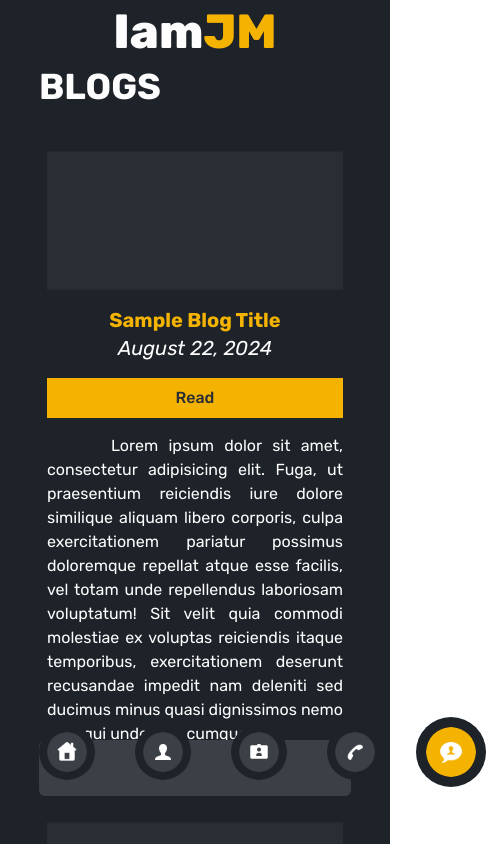
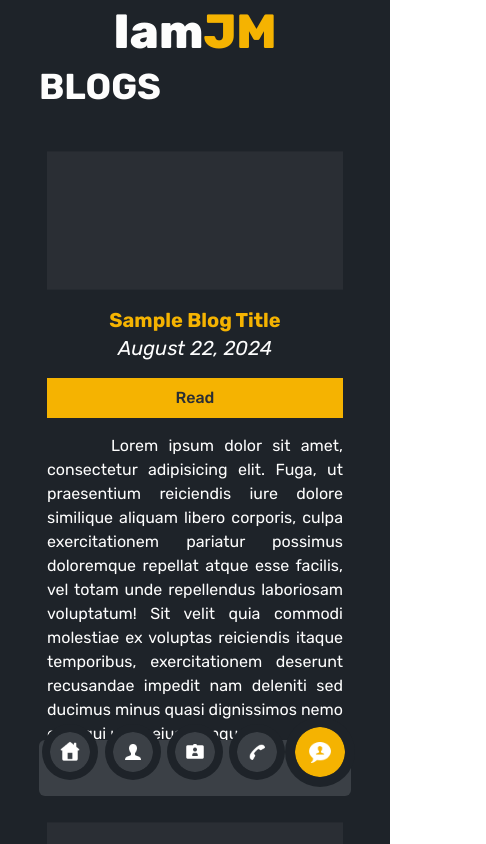
Before and after one commit to Java-rice/IAmJM, a React (Vite) app: page /IAmJM/blogs in a window 390 px wide. Shown: the top 844 px of the page, 486 px wide, since content can reach past the window. Built offline with nearby package versions, Linux system fonts and the light colour scheme.

Commit message:
style: fix the width of the navbar

```diff
--- a/src/components/navigation/Navigation.jsx
+++ b/src/components/navigation/Navigation.jsx
@@ -13,8 +13,8 @@ import Blog from "../../assets/Blog.png";
 
 const Navigation = () => {
   return (
-    <div className="sticky rounded-md my-12 max-w-[80%] w-full bottom-12 left-0 right-0 lg:my-0 lg:fixed lg:w-auto lg:max-w-none lg:bottom-auto lg:right-32 lg:left-auto lg:top-48 mx-auto lg:py-8 bg-[#3B4046] z-20 pointer-events-none">
-      <nav className="flex flex-row relative lg:flex-col gap-10 justify-around pointer-events-auto">
+    <div className="sticky rounded-md my-12 max-w-[80%] w-[100vw] bottom-12 left-0 right-0 lg:my-0 lg:fixed lg:w-auto lg:max-w-none lg:bottom-auto lg:right-32 lg:left-auto lg:top-48 mx-auto lg:py-8 bg-[#3B4046] z-20 pointer-events-none">
+      <nav className="flex flex-row relative lg:flex-col lg:gap-10 gap-auto justify-around pointer-events-auto">
         <NavLink to="/IAmJM/" end>
           {({ isActive }) => (
             <div className={`w-14 h-14 flex items-center  p-auto justify-center bg-[#1E2329] relative lg:bottom-0 bottom-4 rounded-full transition-transform transform ${isActive ? "scale-125" : "hover:scale-125"} hover:brightness-110`}>
```
